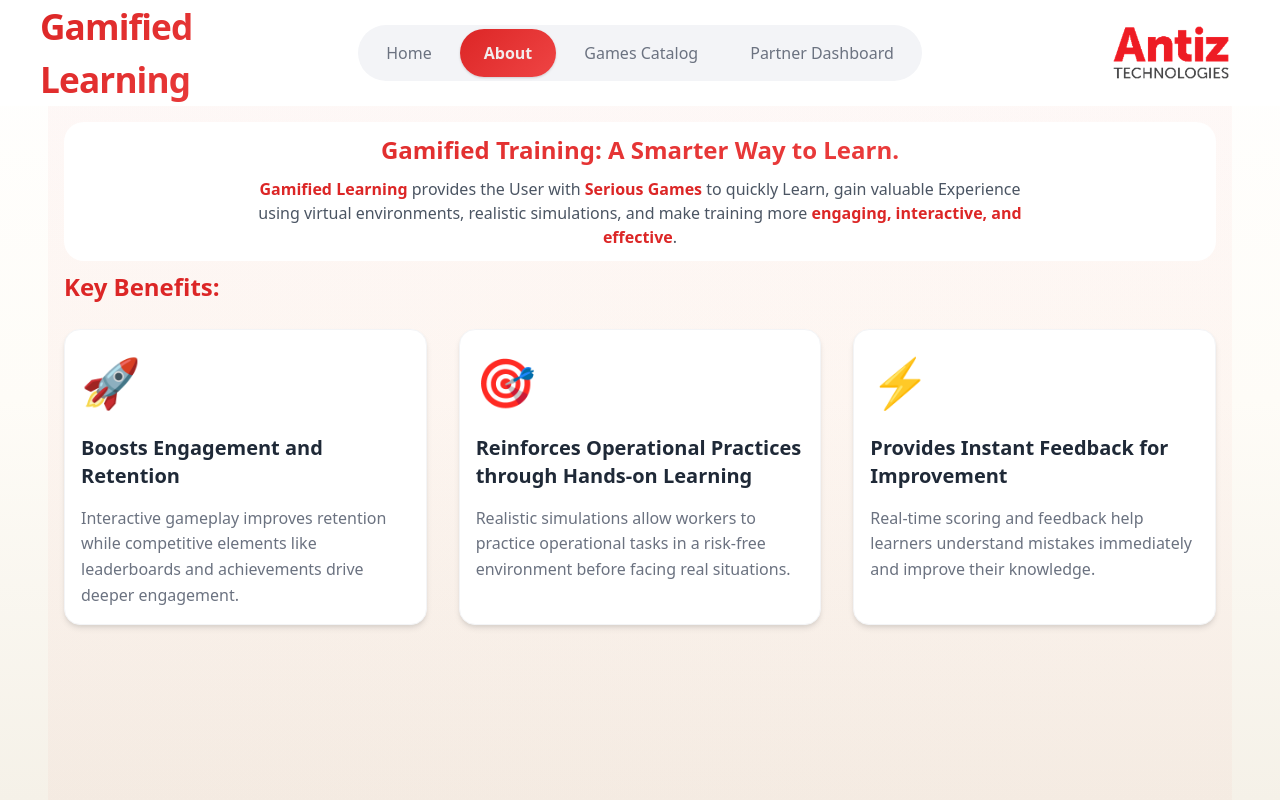
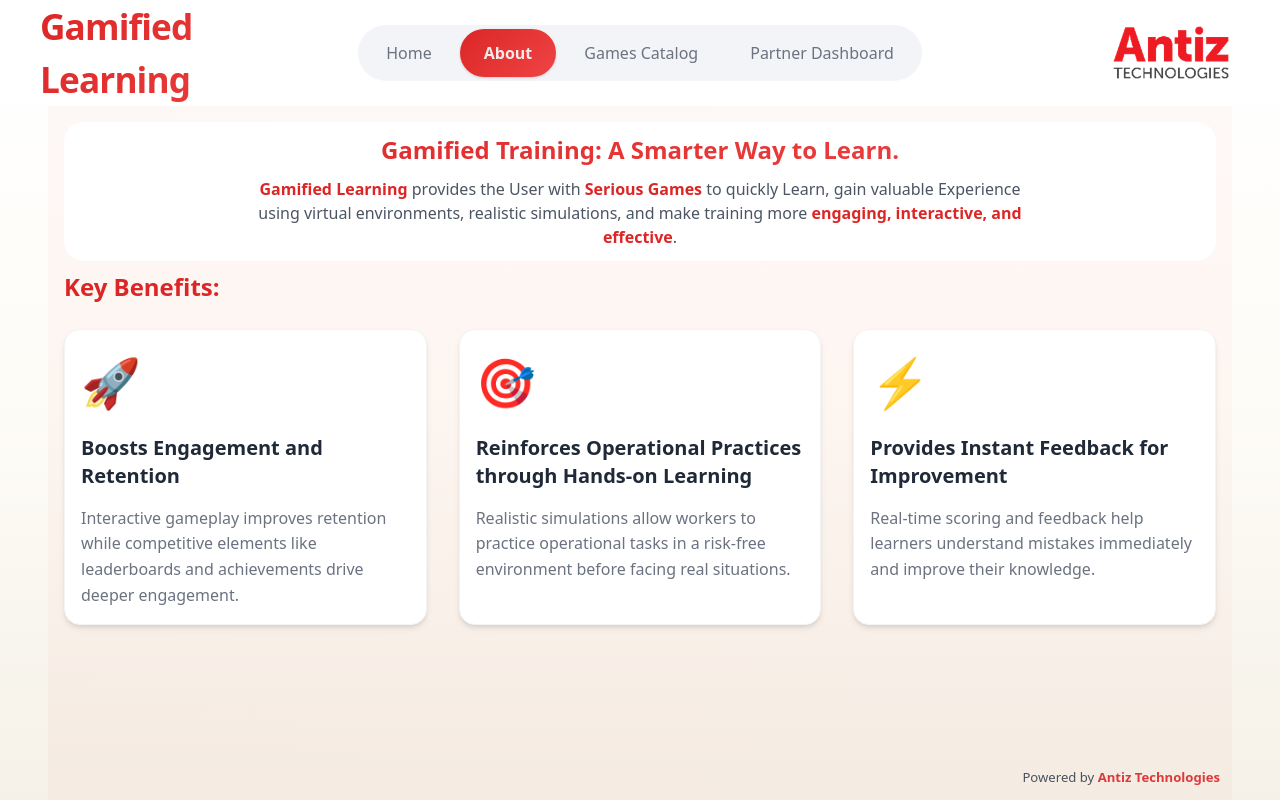
Before and after one commit to Prabhushapure/safety-saas-enterprise, a React (Vite) app: page /AWE-SaaS/about in a window 1280 px wide. Built offline with nearby package versions, Linux system fonts and the light colour scheme.

Commit message:
added antiz website link in about page

```diff
--- a/src/pages/About.css
+++ b/src/pages/About.css
@@ -100,6 +100,23 @@
   line-height: 1.6;
 }
 
+.powered-by {
+  position: fixed;
+  bottom: 12px;
+
+  right: calc((100vw - 1200px) / 2 + 20px);
+
+  font-size: 13px;
+  opacity: 0.85;
+  z-index: 9999;
+  color: #6b7280;
+}
+
+.powered-by strong {
+  color: #dc2626;
+}
+
+
 /* Responsive Design */
 @media (max-width: 768px) {
   .about-page {
--- a/src/pages/About.jsx
+++ b/src/pages/About.jsx
@@ -32,7 +32,19 @@ const About = () => {
             <p>Real-time scoring and feedback help learners understand mistakes immediately and improve their knowledge.</p>
           </div>
         </div>
+
       </div>
+              {/* Powered By */}
+              <div className="powered-by">
+  Powered by{" "}
+  <a
+    href="https://antiztech.com/"
+    target="_blank"
+    rel="noopener noreferrer"
+  >
+    <strong>Antiz Technologies</strong>
+  </a>
+</div>
 
     </div>
   );
--- a/src/pages/partner/PartnerHelp.css
+++ b/src/pages/partner/PartnerHelp.css
@@ -95,11 +95,14 @@
   right: 1rem;
 
   color: #dc2626;
+  padding: 4px 12px;
+  border-radius: 16px;
+  background-color: #ffffff;
+  font-size: 15px;
+  text-align: center;
+  box-shadow: 0 8px 18px rgba(220, 38, 38, 0.4);
   font-weight: 600;
-  font-size: 0.95rem;
-  text-decoration: none;
-  white-space: nowrap;
-  transition: color 0.2s ease;
+  cursor: pointer;
 }
 
 .unsubscribe-link:hover {
--- a/src/pages/partner/PartnerLicense.css
+++ b/src/pages/partner/PartnerLicense.css
@@ -256,12 +256,14 @@
 }
 
 .progress-timeline-small span.active {
-  color: #000002;
-  font-weight: 600;
+  color: #000000;
+  font-weight: 600;
+  font-size: 1rem;
 }
 
 .progress-timeline-small span.completed {
   color: #222423;
+  font-size: 0.85rem;
 }
 
 /* Optional: small connector line between steps */
```
